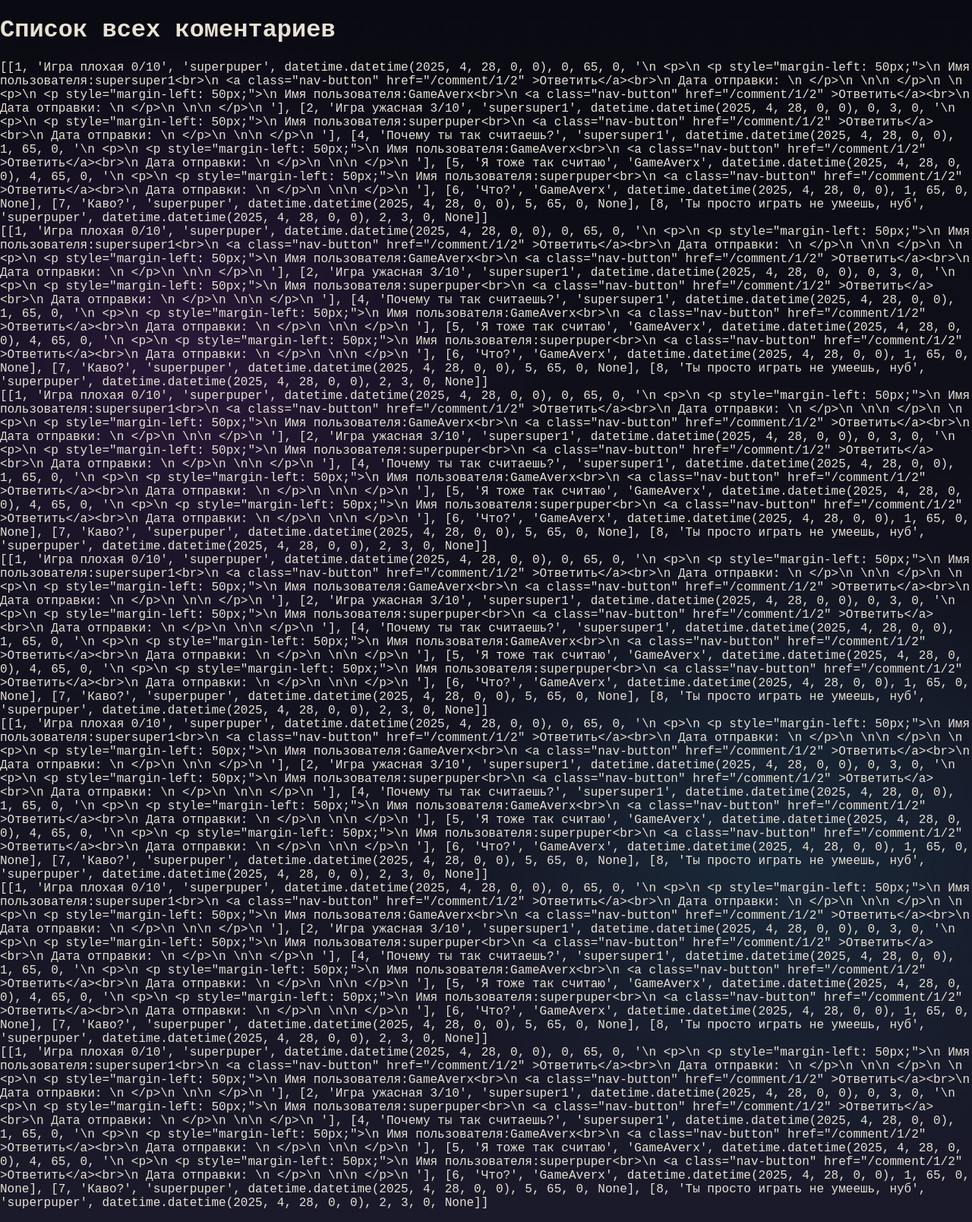
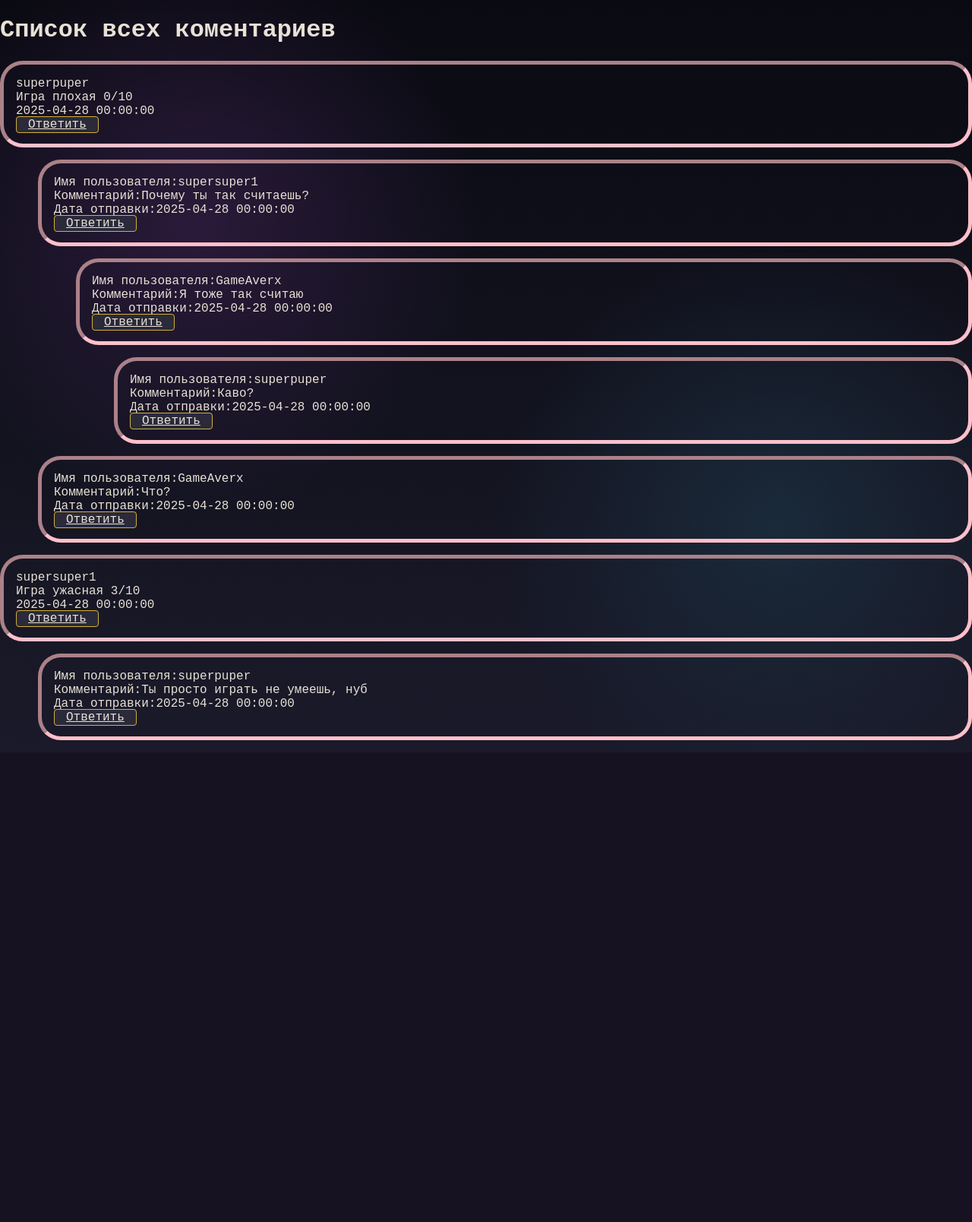
Before and after one commit to evgenmozg456/nebalatro_shop, a Flask app: page /comments_list in a window 1280 px wide. Shown: the whole page at 76% size. After the commit the page ends 974 px from the top, so only its background shows below. Run offline with Flask 3, Linux system fonts and the light colour scheme; data comes from the database, SQL or seed files in the repository; both versions use the stored data as it was after the commit; some libraries are stand-ins or nearby versions.

Commit message:
доработки комментариев

```diff
--- a/main.py
+++ b/main.py
@@ -108,11 +108,11 @@ def logout():
 @app.route('/comments_list', methods=['GET', 'POST'])
 def comments_list():
     db_sess = db_session.create_session()
-    comments = db_sess.query(Comment).all()
+    comments = db_sess.query(Comment).filter(Comment.reply_id == 0).all()
     coms = []
     for i in comments:
         user_name = db_sess.query(User).filter(User.id == i.user_id).first()
-        coms.append([i.id, i.text, user_name.name, i.data, i.reply_id, i.game_id, 0, get_comment_rec(db_sess, i.id, 0)])
+        coms.append([i.id, i.text, user_name.name, i.data, i.reply_id, i.game_id, 0, get_comment_rec(db_sess, i.id, 1)])
     return render_template('comments_list_test.html', title= 'Комменты', form= coms)
 
 
@@ -120,23 +120,25 @@ def get_comment_rec(db_sess, id_parent, level=0):
     comments = db_sess.query(Comment).filter(Comment.reply_id == id_parent).all()
 
     if not comments:
-        return None
+        return ''
     else:
         coms = ''
         for i in comments:
             user_name = db_sess.query(User).filter(User.id == i.user_id).first()
             s = f"""
             <p>
-                <p style="margin-left: 50px;">
+                <p style="margin-left: {50*level}px; border:5px; border-style:inset; border-color:pink; padding: 1em; border-radius: 30px;">
                 Имя пользователя:{user_name.name}<br>
-                <a class="nav-button" href="/comment/1/2" >Ответить</a><br>
-                Дата отправки:
+                Комментарий:{i.text}<br>
+                Дата отправки:{i.data}<br>
+                <a class="nav-button" href="/comment/{i.id}/{i.game_id}">Ответить</a>
+
                 </p>
-
-
-        </p>
+            </p>
             """
             coms += s
+            if i.reply_id != 0:
+                coms+= get_comment_rec(db_sess, i.id, level+1)
             # coms.append([i.id, i.text, user_name.name, i.data, i.reply_id, i.game_id, level+1, get_comment_rec(session, i.id, level+1)])
         return coms
 
--- a/templates/LeaveComment.html
+++ b/templates/LeaveComment.html
@@ -11,7 +11,7 @@
     <div>
             {{ form.csrf_token }}
         </div>
-        reply_id:{{ reply_id }}<br>
+        id комментария:{{ reply_id }}<br>
         game_id:{{ game_id }}<br>
         {{ form.text.label }}<br>
         {{ form.text(class="form-control") }}<br>
--- a/templates/comments_list_test.html
+++ b/templates/comments_list_test.html
@@ -244,6 +244,8 @@
             margin-top: 40px;
             font-size: 0.9rem;
         }
+
+
     </style>
 </head>
 <body>
@@ -251,9 +253,16 @@
     <form action="" method="POST">
         {{ form.csrf_token }}
         <p>
-<!--            {%for com in form%}-->
-            {{form}}<br>
-<!--        {% endfor %}-->
+            {%for coms in form%}
+            <p style="border:5px; border-style:inset; border-color:pink; padding: 1em; border-radius: 30px;">
+                {{coms[2] |safe}}<br>
+                {{coms[1] |safe}}<br>
+                {{coms[3] |safe}}<br>
+                <a class="nav-button" href="/comment/{{coms[4]}}/{{coms[5]}}">Ответить</a>
+            </p>
+                <div>{{coms[7] |safe}}</div>
+
+            {% endfor %}
 <!--        <p>{%for com in form%}-->
 <!--                <p style="margin-left: 50px;">-->
 <!--                Имя пользователя:{{com[2]}}<br>-->
```
Also changed, not shown: db/nebalatro.db.
